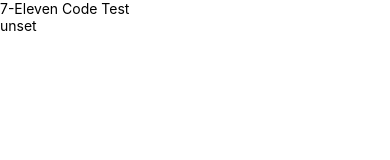
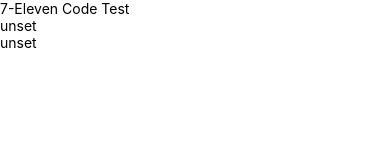
Before and after one commit to topherPedersen/SevenElevenCodeTest, a React Native app: screen / in a window 390 px wide. Shown: the top 160 px of the page. Built offline with nearby package versions, Linux system fonts and the light colour scheme; no server answers.

Commit message:
added ACCESS_TOKEN

```diff
--- a/App.js
+++ b/App.js
@@ -16,7 +16,10 @@ import {
   StatusBar,
 } from 'react-native';
 
-import { API_KEY } from './apikey.js';
+import {
+  API_KEY,
+  ACCESS_TOKEN
+} from './apikey.js';
 
 class App extends React.Component {
   constructor(props) {
@@ -28,6 +31,7 @@ class App extends React.Component {
       <SafeAreaView>
         <Text>7-Eleven Code Test</Text>
         <Text>{API_KEY}</Text>
+        <Text>{ACCESS_TOKEN}</Text>
       </SafeAreaView>
     );
   }
```
